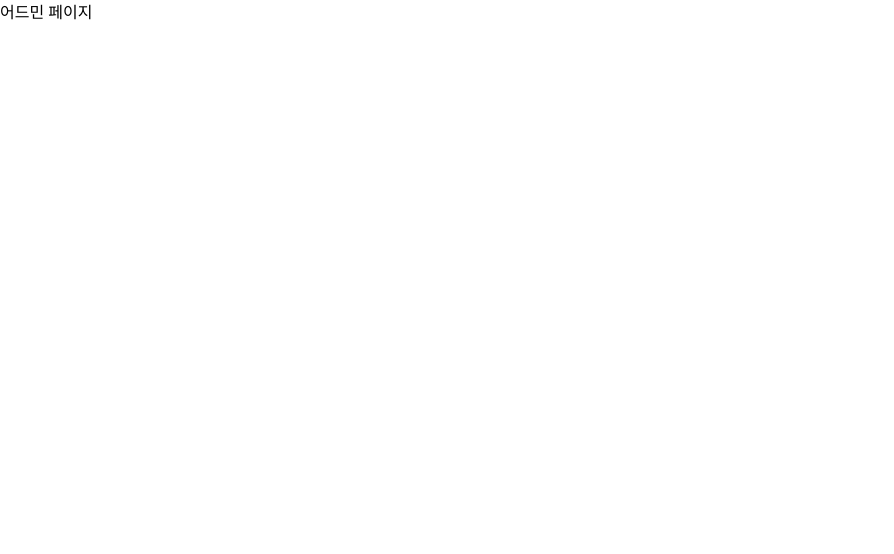
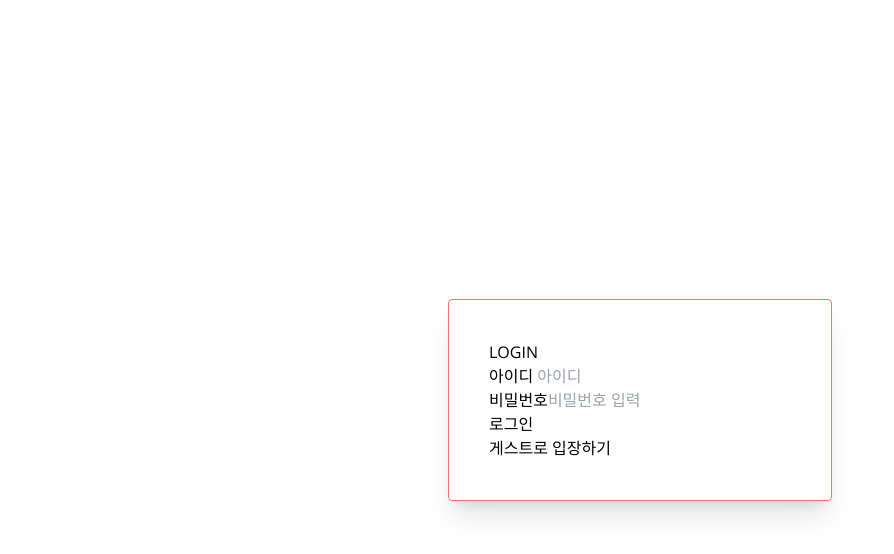
Before and after one commit to 22yuu/yuu.log, a Next.js app in the folder my-blog/: page /admin in a window 1280 px wide. Shown: the top 554 px of the page, without its empty margins (0-894 px from the left). Built offline with nearby package versions, Linux system fonts and the light colour scheme.

Commit message:
feat: 관리자 페이지 로그인 마크업

```diff
--- a/my-blog/src/app/(admin)/admin/page.tsx
+++ b/my-blog/src/app/(admin)/admin/page.tsx
@@ -1,3 +1,5 @@
+import Login from '@/components/admin/Login';
+
 export default function page() {
-  return <div>어드민 페이지</div>;
+  return <Login />;
 }
--- a/my-blog/src/app/(admin)/layout.tsx
+++ b/my-blog/src/app/(admin)/layout.tsx
@@ -3,5 +3,5 @@ export default function AdminLayout({
 }: {
   children: React.ReactNode;
 }) {
-  return <>{children}</>;
+  return <div className="flex w-full h-full">{children}</div>;
 }
--- a/my-blog/src/app/layout.tsx
+++ b/my-blog/src/app/layout.tsx
@@ -26,7 +26,7 @@ const ScriptTag = () => {
 
 export const metadata: Metadata = {
   title: 'Wellcom! My Blog! <Yuu.log />',
-  description: 'Generated by create yuu',
+  description: 'Generated by create 22yuu',
 };
 
 export default function RootLayout({
--- /dev/null
+++ b/my-blog/src/components/admin/Login.tsx
@@ -0,0 +1,27 @@
+export default function Login() {
+  return (
+    <div className="w-full h-full flex justify-center items-center">
+      <form className="max-w-sm p-10 rounded shadow-xl w-full border border-red-400">
+        <p>LOGIN</p>
+        <div>
+          <label>아이디 </label>
+          <input type="text" id="user-id" placeholder="아이디"></input>
+        </div>
+        <div>
+          <label>비밀번호</label>
+          <input
+            type="password"
+            id="user-pw"
+            placeholder="비밀번호 입력"
+          ></input>
+        </div>
+        <div>
+          <button>로그인</button>
+        </div>
+        <div>
+          <button>게스트로 입장하기</button>
+        </div>
+      </form>
+    </div>
+  );
+}
--- /dev/null
+++ b/my-blog/src/constants/mock-categories.ts
@@ -0,0 +1,3 @@
+export const categoryList = {
+  FE: ['CSS', 'JavaScript', 'React', 'TypeScript', 'NextJS'],
+};
```
